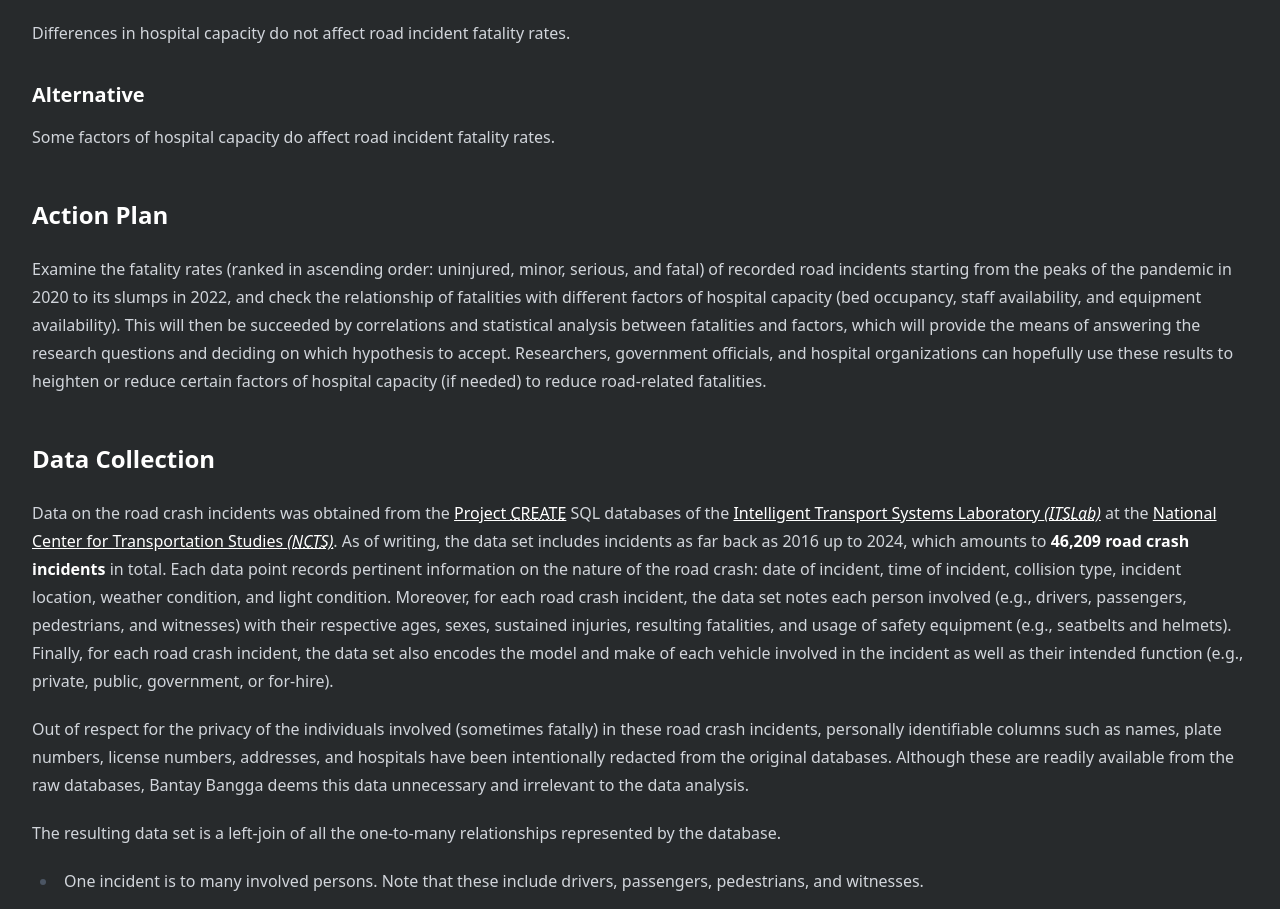
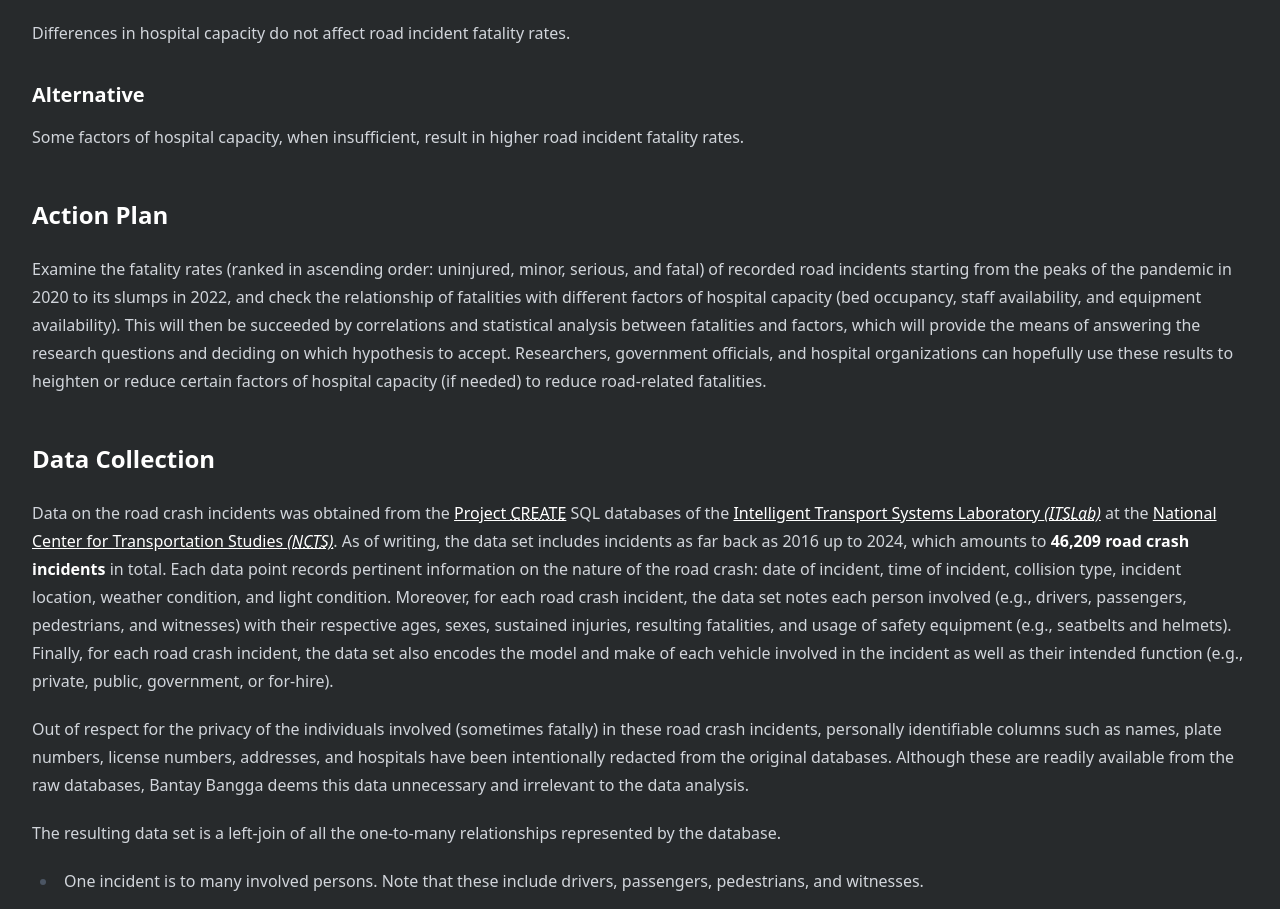
Before and after one commit to bantay-bangga/bantay-bangga.github.io, a SvelteKit app: page / in a window 1280 px wide. Shown: the part 1849-2758 px from the top of the page. Built offline with nearby package versions, Linux system fonts and the light colour scheme.

Commit message:
fix: make alternative hypothesis more specific

```diff
--- a/src/routes/+page.svelte
+++ b/src/routes/+page.svelte
@@ -60,7 +60,7 @@
     <h3>Null</h3>
     <p>Differences in hospital capacity do not affect road incident fatality rates.</p>
     <h3>Alternative</h3>
-    <p>Some factors of hospital capacity do affect road incident fatality rates.</p>
+    <p>Some factors of hospital capacity, when insufficient, result in higher road incident fatality rates.</p>
     <h2>Action Plan</h2>
     <p>
         Examine the fatality rates (ranked in ascending order: uninjured, minor, serious, and fatal) of recorded road
```
